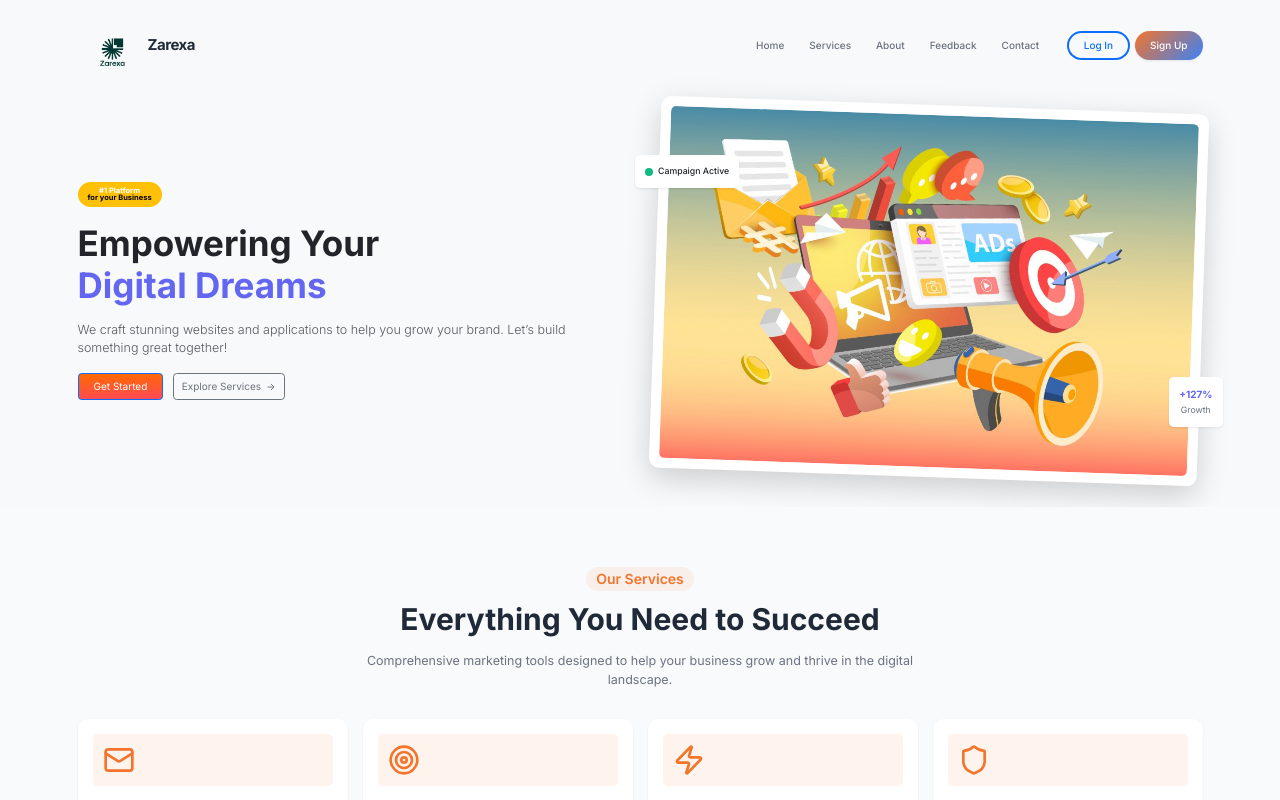
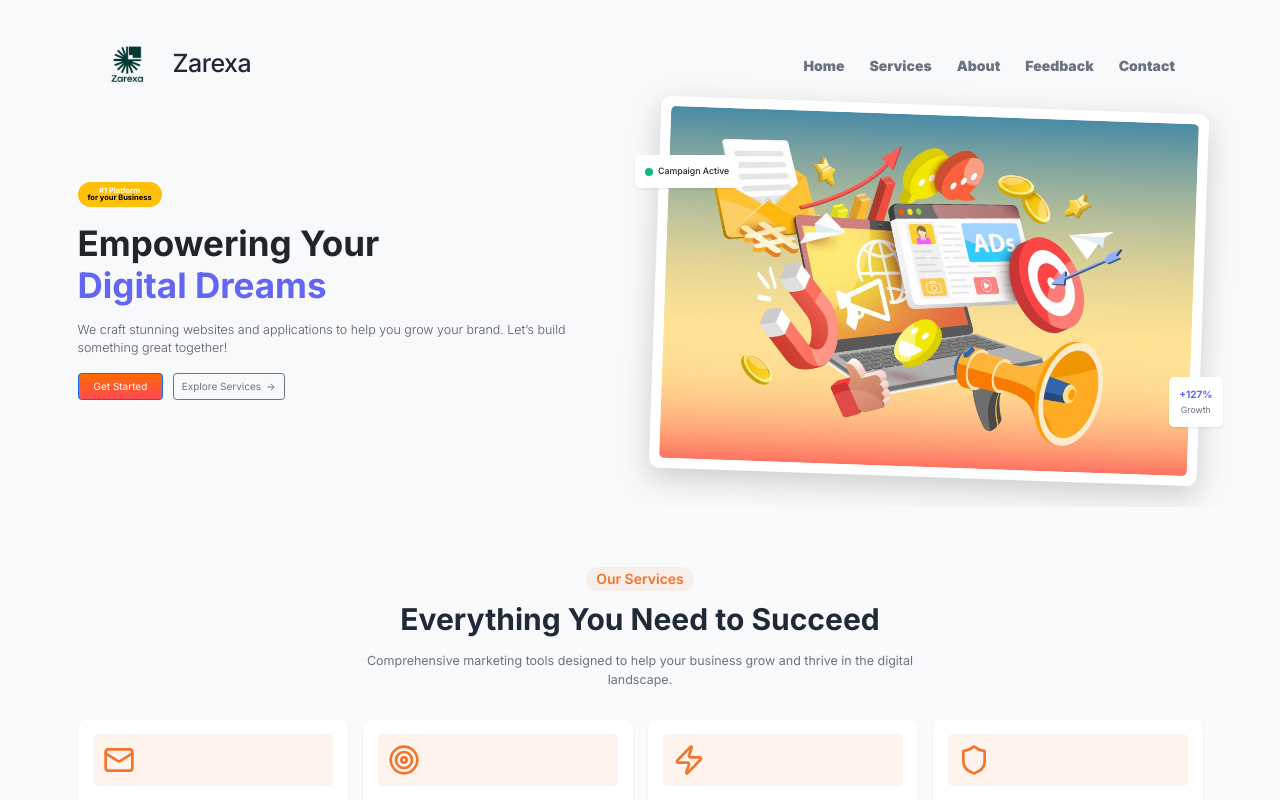
Before and after one commit to ridhamjeetkaur/digital_marketing, a React (Create React App) app: page / in a window 1280 px wide. Shown: the top 800 px of the page. Built offline with nearby package versions, Linux system fonts and the light colour scheme.

Commit message:
header set

```diff
--- a/src/components/Header.tsx
+++ b/src/components/Header.tsx
@@ -35,12 +35,15 @@ const Header = () => {
         <div className="d-flex justify-content-between align-items-center py-3">
           {/* Logo */}
           <div className="d-flex align-items-center">
-              <img src={logo} alt="logo" height="70px" width="70px"/>
+              <span
+              style={{ marginBottom:'20px',marginLeft:'5px'}}
+            > <img src={logo} alt="logo" height="90px" width="90px"/>
+             </span>
             <span
               className="fw-bold fs-4"
-              style={{ color: colors.dark, letterSpacing: '-0.5px' }}
-            >
-              Zarexa
+              style={{ color: colors.dark, letterSpacing: '-0.5px'}}
+            > <h1>Zarexa</h1>
+
             </span>
           </div>
 
@@ -54,7 +57,8 @@ const Header = () => {
                     className="nav-link px-3 py-2 mx-1 rounded-pill transition-all"
                     style={{
                       color: colors.gray,
-                      fontWeight: '500',
+                      fontSize: '14px', // Or '1.2em', 'large', etc
+                      fontWeight: '900',
                       transition: 'all 0.3s ease'
                     }}
                     onMouseEnter={(e) => {
@@ -73,23 +77,7 @@ const Header = () => {
                 </li>
               ))}
             </ul>
-            <div className="d-flex gap-2">
-              <button
-                className="btn btn-outline-primary px-4 py-2 rounded-pill fw-medium"
-                style={{ borderWidth: '2px' }}
-              >
-                Log In
-              </button>
-              <button
-                className="btn text-white px-4 py-2 rounded-pill fw-medium shadow-sm"
-                style={{
-                  background: `linear-gradient(135deg, ${colors.primary}, ${colors.accent})`,
-                  border: 'none'
-                }}
-              >
-                Sign Up
-              </button>
-            </div>
+
           </div>
 
           {/* Mobile Menu Button */}
@@ -117,19 +105,7 @@ const Header = () => {
                   {link.label}
                 </a>
               ))}
-              <div className="d-flex flex-column gap-2 mt-3">
-                <button className="btn btn-outline-primary rounded-pill">Log In</button>
-                <button
-                  className="btn text-white rounded-pill"
-                  style={{
-                    background: `linear-gradient(135deg, ${colors.primary}, ${colors.accent})`,
-                    border: 'none'
-                  }}
-                >
-                  Sign Up
-                </button>
-              </div>
-            </div>
+             </div>
           </div>
         )}
       </div>
```
